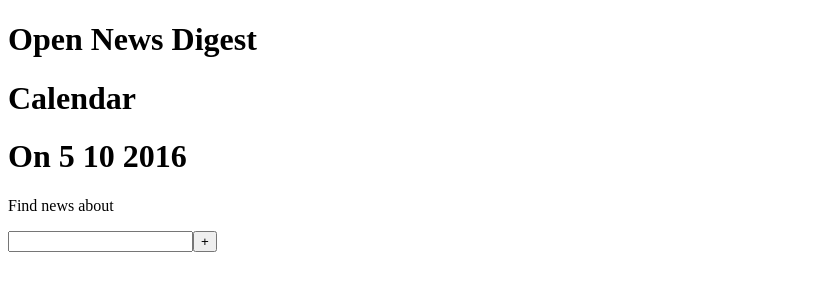
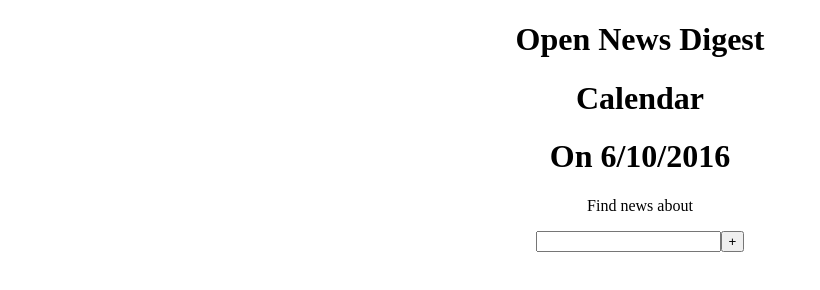
Before and after one commit to vmanamino/open-news-digest, a website: page index.html in a window 1280 px wide. Both pictures are taken after a click on the item "10". Shown: the whole page, without its empty margins (0-820 px from the left). Drawn offline with nearby package versions, Linux system fonts and the light colour scheme; some packages are replaced by stand-ins of ours.

Commit message:
layout and display of date

```diff
--- a/app/calendar-heading/calendar-heading-partial.html
+++ b/app/calendar-heading/calendar-heading-partial.html
@@ -1 +1 @@
-<h1 ng-click="toCalendar()">Calendar</h1>
+<h1 class='calendar-heading' ng-click="toCalendar()">Calendar</h1>
--- a/app/css/main.css
+++ b/app/css/main.css
@@ -1,4 +1,8 @@
 /* your css code goes here */
+
+.title, .form-inline, .calendar-heading, .search {
+    text-align: center;
+}
 
 .weekdays {
     margin: 0;
--- a/app/search/search.html
+++ b/app/search/search.html
@@ -1,10 +1,13 @@
 <calendar-heading>
 
 </calendar-heading>
-<h1>On {{month}} {{day}} {{year}} </h1>
-<p>Find news about</p>
-<div class="search">
-        <form name="myForm" ng-submit="news()">
-            <input id="query" type="text" ng-model="query" name="query"/><input id="submit" type="submit" name="submit" value="+"/>
-        </form>
+<div class='search'>
+    <h1>On {{month}}/{{day}}/{{year}} </h1>
+    <p>Find news about</p>
+
+    <div class="search">
+            <form name="myForm" ng-submit="news()">
+                <input id="query" type="text" ng-model="query" name="query"/><input id="submit" type="submit" name="submit" value="+"/>
+            </form>
+    </div>
 </div>
--- a/app/search/search.js
+++ b/app/search/search.js
@@ -2,7 +2,8 @@ angular.module('ONDApp')
     .controller('SearchCtrl', ['$scope', '$location', 'datum',
     function($scope, $location, datum){
         $scope.day = datum.day;
-        $scope.month = datum.month;
+        var monthNum = datum.month;
+        $scope.month = monthNum + 1;
         $scope.year = datum.year;
         $scope.news = function(){
             console.log($scope.query);
--- a/index.html
+++ b/index.html
@@ -6,7 +6,7 @@
     <link rel="stylesheet" href="./app/css/main.css" type="text/css" />
 </head>
 <body>
-    <h1>Open News Digest</h1>
+    <h1 class='title'>Open News Digest</h1>
     <div ng-view>
 
     </div>
```
